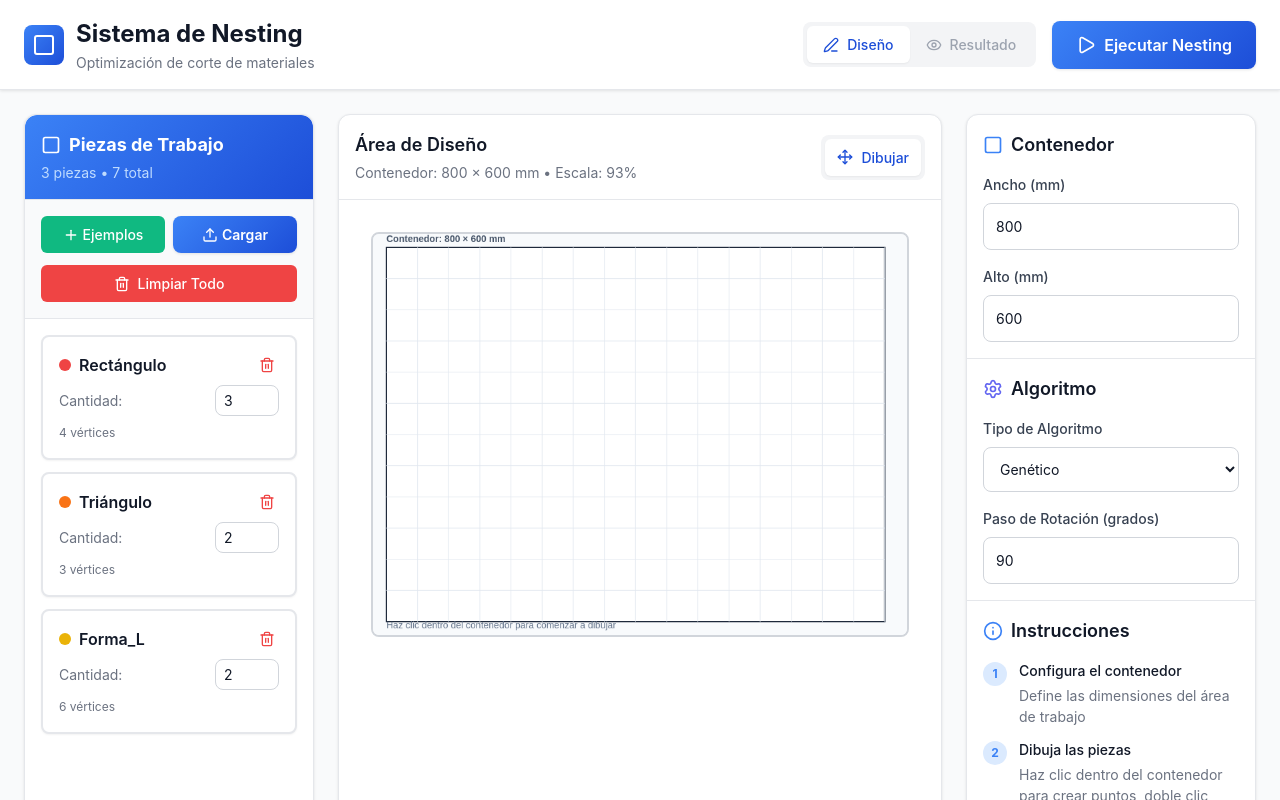
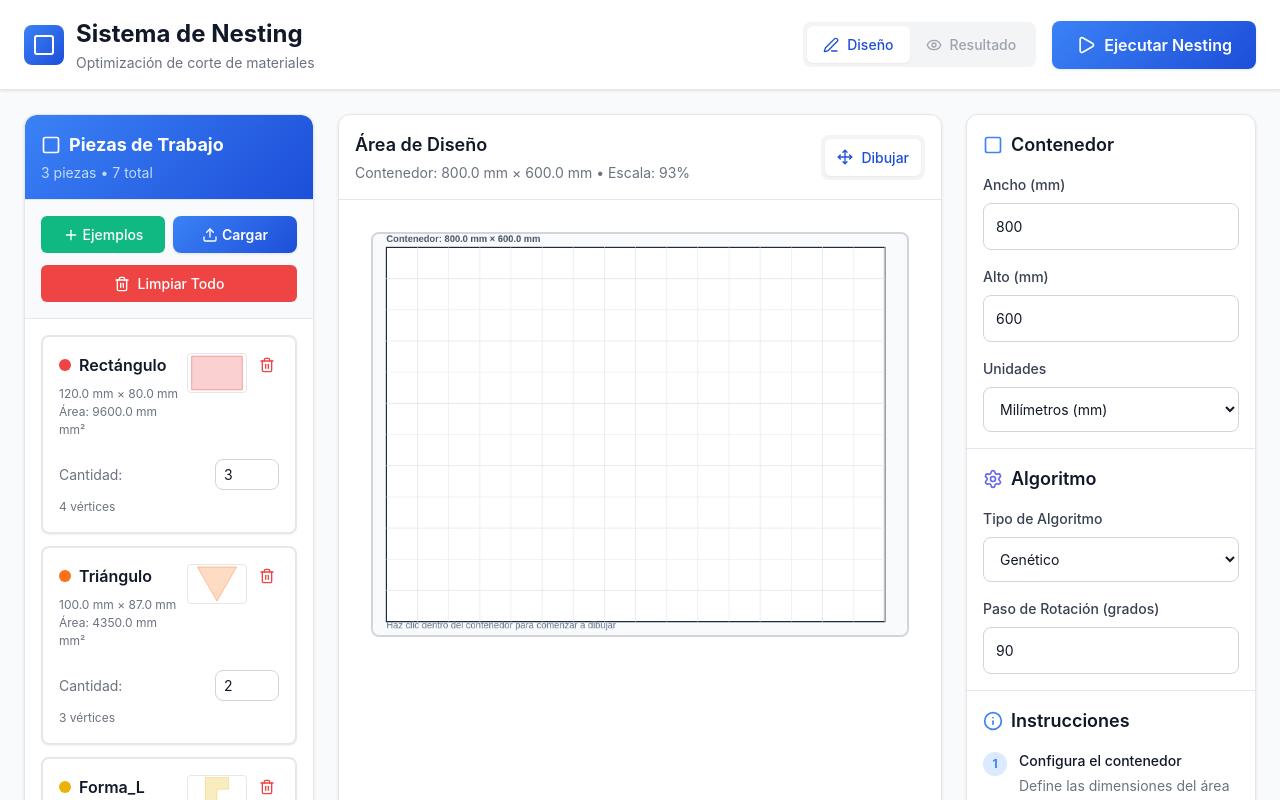
Before and after one commit to JhairCJ/TSS-PiezasIrregulares, a Next.js app in the folder frontend/: page / in a window 1280 px wide. Both pictures are taken after a click on the button "Ejemplos". Shown: the top 800 px of the page. Built offline with nearby package versions, Linux system fonts and the light colour scheme.

Commit message:
feat: add piece to nesting interface

```diff
--- a/frontend/src/app/page.tsx
+++ b/frontend/src/app/page.tsx
@@ -2,7 +2,7 @@
 import type React from "react"
 import { useState, useRef, useEffect, useCallback } from "react"
 import { Upload, Play, Settings, Download, Trash2, RotateCw, Move, Square, Info, Plus, Eye, Edit3 } from "lucide-react"
-import { postNestData } from '../services/nestAPI'
+import { postNestData } from "../services/nestAPI"
 
 // Tipos TypeScript
 interface Point2D {
@@ -56,6 +56,7 @@ const NestingInterface: React.FC = () => {
   const [isDrawing, setIsDrawing] = useState<boolean>(false)
   const [viewMode, setViewMode] = useState<ViewMode>("design")
   const [selectedPiece, setSelectedPiece] = useState<number | null>(null)
+  const [units, setUnits] = useState<"mm" | "cm" | "m" | "in">("mm")
 
   const canvasRef = useRef<HTMLCanvasElement>(null)
   const fileInputRef = useRef<HTMLInputElement>(null)
@@ -66,6 +67,86 @@ const NestingInterface: React.FC = () => {
   const MARGIN = 20
   const BIN_START_X = MARGIN
   const BIN_START_Y = MARGIN
+
+  // Conversiones de unidades
+  const unitConversions = {
+    mm: { factor: 1, label: "mm" },
+    cm: { factor: 0.1, label: "cm" },
+    m: { factor: 0.001, label: "m" },
+    in: { factor: 0.0393701, label: "in" },
+  }
+
+  const convertValue = (value: number, fromUnit = "mm"): number => {
+    return value * unitConversions[units].factor
+  }
+
+  const formatValue = (value: number): string => {
+    const converted = convertValue(value)
+    return `${converted.toFixed(converted < 1 ? 3 : 1)} ${unitConversions[units].label}`
+  }
+
+  // Calcular dimensiones de una pieza
+  const calculatePieceDimensions = (points: Point2D[]) => {
+    if (points.length === 0) return { width: 0, height: 0, area: 0 }
+
+    const xs = points.map((p) => p.x)
+    const ys = points.map((p) => p.y)
+    const minX = Math.min(...xs)
+    const maxX = Math.max(...xs)
+    const minY = Math.min(...ys)
+    const maxY = Math.max(...ys)
+
+    const width = maxX - minX
+    const height = maxY - minY
+
+    // Calcular área usando fórmula del shoelace
+    let area = 0
+    for (let i = 0; i < points.length; i++) {
+      const j = (i + 1) % points.length
+      area += points[i].x * points[j].y
+      area -= points[j].x * points[i].y
+    }
+    area = Math.abs(area) / 2
+
+    return { width, height, area }
+  }
+
+  // Crear SVG preview de una pieza
+  const createPiecePreview = (points: Point2D[], color: string) => {
+    if (points.length === 0) return null
+
+    const { width, height } = calculatePieceDimensions(points)
+    const padding = 5
+    const viewBoxWidth = Math.max(width + padding * 2, 60)
+    const viewBoxHeight = Math.max(height + padding * 2, 40)
+
+    // Normalizar puntos para el preview
+    const xs = points.map((p) => p.x)
+    const ys = points.map((p) => p.y)
+    const minX = Math.min(...xs)
+    const minY = Math.min(...ys)
+
+    const normalizedPoints = points.map((p) => ({
+      x: p.x - minX + padding,
+      y: p.y - minY + padding,
+    }))
+
+    const pathData =
+      normalizedPoints.reduce((path, point, index) => {
+        return path + (index === 0 ? `M ${point.x} ${point.y}` : ` L ${point.x} ${point.y}`)
+      }, "") + " Z"
+
+    return (
+      <svg
+        width="60"
+        height="40"
+        viewBox={`0 0 ${viewBoxWidth} ${viewBoxHeight}`}
+        className="border border-gray-200 rounded"
+      >
+        <path d={pathData} fill={color + "40"} stroke={color} strokeWidth="1" />
+      </svg>
+    )
+  }
 
   // Calcular escala para que el bin quepa en el área designada
   const availableWidth = CANVAS_WIDTH - MARGIN * 2
@@ -116,7 +197,7 @@ const NestingInterface: React.FC = () => {
       // Etiqueta del bin
       ctx.fillStyle = "#475569"
       ctx.font = "bold 14px sans-serif"
-      ctx.fillText(`Contenedor: ${binWidth} × ${binHeight} mm`, BIN_START_X, BIN_START_Y - 8)
+      ctx.fillText(`Contenedor: ${formatValue(binWidth)} × ${formatValue(binHeight)}`, BIN_START_X, BIN_START_Y - 8)
 
       if (viewMode === "result" && results) {
         // Dibujar piezas colocadas
@@ -212,7 +293,7 @@ const NestingInterface: React.FC = () => {
         ctx.fillText(instructions, BIN_START_X, CANVAS_HEIGHT - 10)
       }
     },
-    [pieces, results, binWidth, binHeight, scale, currentPiece, viewMode, currentTool, isDrawing],
+    [pieces, results, binWidth, binHeight, scale, currentPiece, viewMode, currentTool, isDrawing, units],
   )
 
   useEffect(() => {
@@ -318,8 +399,20 @@ const NestingInterface: React.FC = () => {
     setResults(null)
 
     try {
+      // Expandir piezas según su cantidad
+      const expandedPieces: PieceData[] = []
+      pieces.forEach((piece, index) => {
+        for (let i = 0; i < piece.quantity; i++) {
+          expandedPieces.push({
+            ...piece,
+            id: `${piece.id}_${i + 1}`,
+            quantity: 1,
+          })
+        }
+      })
+
       const requestData: NestingRequest = {
-        pieces,
+        pieces: expandedPieces,
         bin_width: binWidth,
         bin_height: binHeight,
         algorithm,
@@ -745,18 +838,19 @@ const NestingInterface: React.FC = () => {
                         <div
                           style={{
                             display: "flex",
-                            alignItems: "center",
+                            alignItems: "flex-start",
                             justifyContent: "space-between",
-                            marginBottom: "0.5rem",
-                          }}
-                        >
+                            marginBottom: "0.75rem",
+                          }}
+                        >
+                          <div style={{ flex: 1 }}>
                             <h4
                               style={{
                                 fontWeight: "600",
                                 color: "#111827",
                                 display: "flex",
                                 alignItems: "center",
-                              margin: 0,
+                                margin: "0 0 0.5rem 0",
                               }}
                             >
                               <div
@@ -772,6 +866,33 @@ const NestingInterface: React.FC = () => {
                               ></div>
                               {piece.id}
                             </h4>
+
+                            {/* Dimensiones */}
+                            <div style={{ fontSize: "0.75rem", color: "#6b7280", marginBottom: "0.5rem" }}>
+                              {(() => {
+                                const dims = calculatePieceDimensions(piece.points)
+                                return (
+                                  <div>
+                                    <div>
+                                      {formatValue(dims.width)} × {formatValue(dims.height)}
+                                    </div>
+                                    <div>
+                                      Área: {formatValue(dims.area)} {unitConversions[units].label}²
+                                    </div>
+                                  </div>
+                                )
+                              })()}
+                            </div>
+                          </div>
+
+                          {/* Preview de la pieza */}
+                          <div style={{ marginLeft: "0.5rem", marginRight: "0.5rem" }}>
+                            {createPiecePreview(
+                              piece.points,
+                              ["#ef4444", "#f97316", "#eab308", "#22c55e", "#3b82f6", "#8b5cf6"][index % 6],
+                            )}
+                          </div>
+
                           <button
                             onClick={(e) => {
                               e.stopPropagation()
@@ -858,7 +979,7 @@ const NestingInterface: React.FC = () => {
                                   >
                                     <span>P{i + 1}:</span>
                                     <span>
-                                      ({point.x.toFixed(1)}, {point.y.toFixed(1)})
+                                      ({formatValue(point.x)}, {formatValue(point.y)})
                                     </span>
                                   </div>
                                 ))}
@@ -904,7 +1025,8 @@ const NestingInterface: React.FC = () => {
                         margin: "0.25rem 0 0 0",
                       }}
                     >
-                      Contenedor: {binWidth} × {binHeight} mm • Escala: {Math.round(scale * 100)}%
+                      Contenedor: {formatValue(binWidth)} × {formatValue(binHeight)} • Escala: {Math.round(scale * 100)}
+                      %
                     </p>
                   </div>
 
@@ -1105,6 +1227,29 @@ const NestingInterface: React.FC = () => {
                       onChange={(e) => setBinHeight(Number(e.target.value))}
                       className="input-field"
                     />
+                  </div>
+                  <div>
+                    <label
+                      style={{
+                        display: "block",
+                        fontSize: "0.875rem",
+                        fontWeight: "500",
+                        color: "#374151",
+                        marginBottom: "0.5rem",
+                      }}
+                    >
+                      Unidades
+                    </label>
+                    <select
+                      value={units}
+                      onChange={(e) => setUnits(e.target.value as "mm" | "cm" | "m" | "in")}
+                      className="select-field"
+                    >
+                      <option value="mm">Milímetros (mm)</option>
+                      <option value="cm">Centímetros (cm)</option>
+                      <option value="m">Metros (m)</option>
+                      <option value="in">Pulgadas (in)</option>
+                    </select>
                   </div>
                 </div>
               </div>
```
Lines whose indentation alone changed are shown as unchanged.
